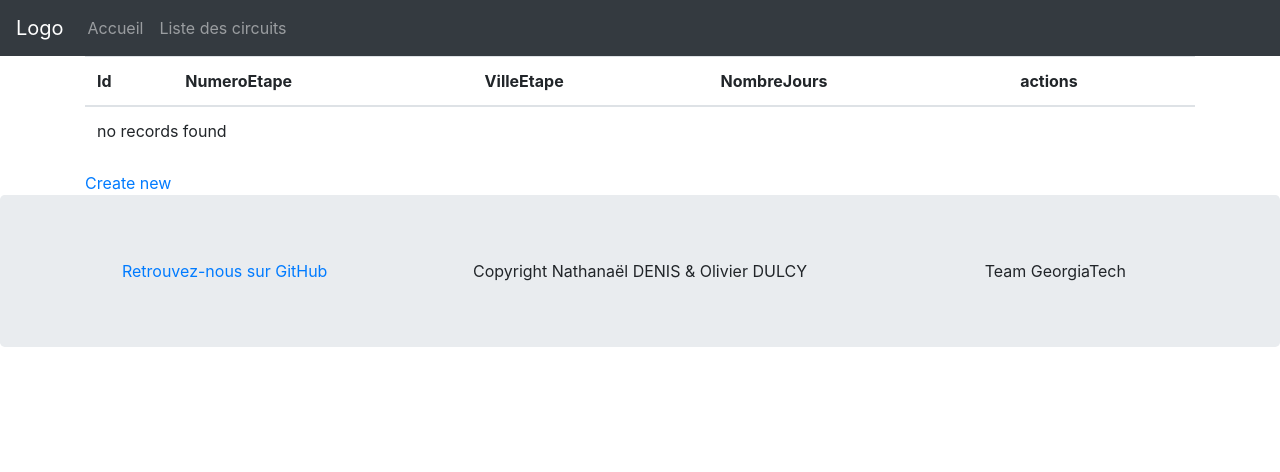
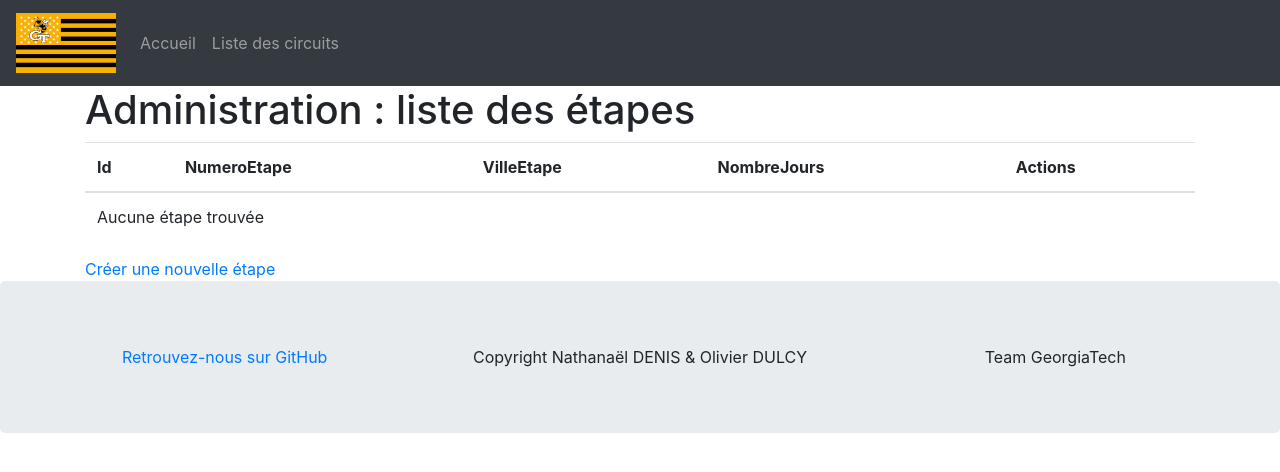
Before and after one commit to odulcy/proj-agvoy, a Symfony app: template templates/back/etape/index.html.twig in a window 1280 px wide. Shown: the top 472 px of the page. Run offline with Twig, Linux system fonts and the light colour scheme; the template is opened without the code that fills it, so the values that code supplies are empty; some libraries are stand-ins or nearby versions.

Commit message:
CSS modified

```diff
--- a/templates/back/circuit/new.html.twig
+++ b/templates/back/circuit/new.html.twig
@@ -1,11 +1,11 @@
 {% extends 'base.html.twig' %}
 
-{% block title %}New Circuit{% endblock %}
+{% block title %}Nouveau circuit{% endblock %}
 
 {% block body %}
-    <h1>Create new Circuit</h1>
+    <h1>Création d'un nouveau circuit</h1>
 
     {{ include('back/circuit/_form.html.twig') }}
 
-    <a href="{{ path('admin_circuit_index') }}">back to list</a>
+    <a href="{{ path('admin_circuit_index') }}">Revenir à la liste</a>
 {% endblock %}
--- a/templates/back/circuit/show.html.twig
+++ b/templates/back/circuit/show.html.twig
@@ -34,9 +34,9 @@
         </tbody>
     </table>
 
-    <a href="{{ path('admin_circuit_index') }}">back to list</a>
+    <a href="{{ path('admin_circuit_index') }}">Revenir à la liste</a>
 
-    <a href="{{ path('admin_circuit_edit', {'id': circuit.id}) }}">edit</a>
+    <a href="{{ path('admin_circuit_edit', {'id': circuit.id}) }}">Modifier</a>
 
     {{ include('back/circuit/_delete_form.html.twig') }}
 {% endblock %}
--- a/templates/back/etape/index.html.twig
+++ b/templates/back/etape/index.html.twig
@@ -1,9 +1,9 @@
 {% extends 'base.html.twig' %}
 
-{% block title %}Etape index{% endblock %}
+{% block title %}Administration : Liste des étapes{% endblock %}
 
 {% block body %}
-    <h1>Etape index</h1>
+    <h1>Administration : liste des étapes</h1>
 
     <table class="table">
         <thead>
@@ -12,7 +12,7 @@
                 <th>NumeroEtape</th>
                 <th>VilleEtape</th>
                 <th>NombreJours</th>
-                <th>actions</th>
+                <th>Actions</th>
             </tr>
         </thead>
         <tbody>
@@ -23,17 +23,19 @@
                 <td>{{ etape.villeEtape }}</td>
                 <td>{{ etape.nombreJours }}</td>
                 <td>
-                    <a href="{{ path('admin_etape_show', {'id': etape.id}) }}">show</a>
-                    <a href="{{ path('admin_etape_edit', {'id': etape.id}) }}">edit</a>
+                    <a href="{{ path('admin_etape_show', {'id': etape.id})
+                      }}">Afficher</a>
+                    <a href="{{ path('admin_etape_edit', {'id': etape.id})
+                      }}">Modifier</a>
                 </td>
             </tr>
         {% else %}
             <tr>
-                <td colspan="5">no records found</td>
+                <td colspan="5">Aucune étape trouvée</td>
             </tr>
         {% endfor %}
         </tbody>
     </table>
 
-    <a href="{{ path('admin_etape_new') }}">Create new</a>
+    <a href="{{ path('admin_etape_new') }}">Créer une nouvelle étape</a>
 {% endblock %}
--- a/templates/back/etape/new.html.twig
+++ b/templates/back/etape/new.html.twig
@@ -1,11 +1,11 @@
 {% extends 'base.html.twig' %}
 
-{% block title %}New Etape{% endblock %}
+{% block title %}Nouvelle Etape{% endblock %}
 
 {% block body %}
-    <h1>Create new Etape</h1>
+    <h1>Création d'une nouvelle étape</h1>
 
     {{ include('back/etape/_form.html.twig') }}
 
-    <a href="{{ path('admin_etape_index') }}">back to list</a>
+    <a href="{{ path('admin_etape_index') }}">Revenir à la liste</a>
 {% endblock %}
--- a/templates/back/etape/show.html.twig
+++ b/templates/back/etape/show.html.twig
@@ -26,9 +26,9 @@
         </tbody>
     </table>
 
-    <a href="{{ path('admin_etape_index') }}">back to list</a>
+    <a href="{{ path('admin_etape_index') }}">Revenir à la liste</a>
 
-    <a href="{{ path('admin_etape_edit', {'id': etape.id}) }}">edit</a>
+    <a href="{{ path('admin_etape_edit', {'id': etape.id}) }}">Modifier</a>
 
     {{ include('back/etape/_delete_form.html.twig') }}
 {% endblock %}
--- a/templates/base.html.twig
+++ b/templates/base.html.twig
@@ -12,16 +12,13 @@
         {% endblock %}
     </head>
     <body>
-      <!-- <div class="jumbotron text-center" style="margin-bottom:0">
-        <h1>Agence de Voyage GeorgiaTech</h1>
-        <p>Pour aller encore plus loin qu'Evry...</p>
-      </div>
-      -->
+
 
       {% block menu %}
-      <nav class="navbar navbar-expand-lg fixed-top navbar-dark bg-primary
+      <nav class="navbar navbar-expand-lg navbar-dark bg-primary
         bg-dark">
-        <a class="navbar-brand" href="#">Logo</a>
+        <a class="navbar-brand" href="#">
+          <img src="/assets/gt_flag.jpg" alt="Drapeau GoergiaTech" width="100"></a>
         <button class="navbar-toggler" type="button" data-toggle="collapse"
                                                      target="#collapsibleNavbar"
                                                      aria-controls="navbarResponsive">
```
Also changed, not shown: templates/back/circuit/index.html.twig (+9 -8 lines), templates/home.html.twig (+5 -4 lines), public/assets/gt_campus.jpg (added), public/assets/gt_flag.jpg (added).
